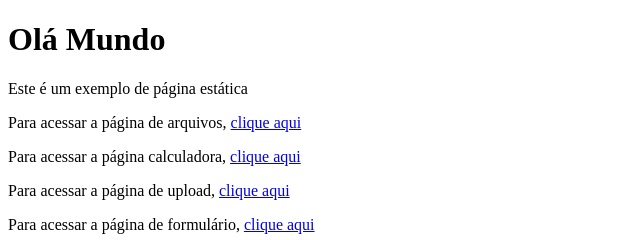
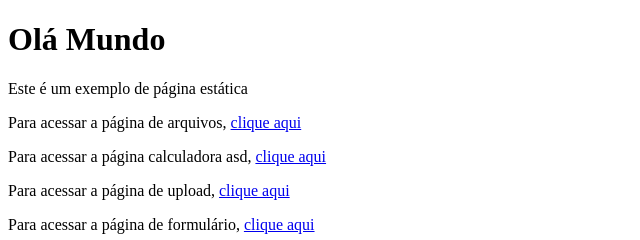
Before and after one commit to ArthurSobreira/42_webserv, a plain HTML site: page static/index.html in a window 1280 px wide. Shown: the top 240 px of the page, 0-640 px from the left. Drawn offline with Linux system fonts and the light colour scheme.

Commit message:
Update index.html

```diff
--- a/static/index.html
+++ b/static/index.html
@@ -10,7 +10,7 @@
 	<h1>Olá Mundo</h1>
 	<p>Este é um exemplo de página estática</p>
 	<p>Para acessar a página de arquivos, <a href="/f">clique aqui</a></p>
-	<p>Para acessar a página calculadora, <a href="calc.html">clique aqui</a></p>
+	<p>Para acessar a página calculadora asd, <a href="CGIcalc.html">clique aqui</a></p>
 	<p>Para acessar a página de upload, <a href="CGIupload.html">clique aqui</a></p>
 	<p>Para acessar a página de formulário, <a href="CGIform.html">clique aqui</a></p>
 	<p>Para acessar a página de erro, <a href="errors/404.html">clique aqui</a></p>
```
